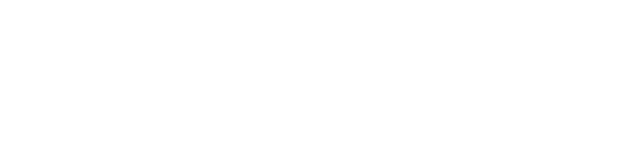
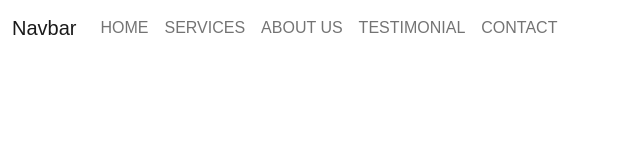
Before and after one commit to arafat356/fully-responsive-Html-css-bootstrap, a plain HTML site: page index.html in a window 1280 px wide. Shown: the whole page, without its empty margins (0-640 px from the left). Drawn offline with nearby package versions, Linux system fonts and the light colour scheme.

Commit message:
there is navbar added

```diff
--- a/index.html
+++ b/index.html
@@ -17,6 +17,36 @@
     <link rel="stylesheet" href="style.css" />
 </head>
 
-<body></body>
+<body>
+    <section id="nav-bar">
+        <nav class="navbar navbar-expand-lg">
+            <div class="container-fluid">
+                <a class="navbar-brand" href="#">Navbar</a>
+                <button class="navbar-toggler" type="button" data-bs-toggle="collapse" data-bs-target="#navbarNav" aria-controls="navbarNav" aria-expanded="false" aria-label="Toggle navigation">
+            <span class="navbar-toggler-icon"></span>
+          </button>
+                <div class="collapse navbar-collapse" id="navbarNav">
+                    <ul class="navbar-nav me-auto">
+                        <li class="nav-item">
+                            <a class="nav-link" aria-current="page" href="#">HOME</a>
+                        </li>
+                        <li class="nav-item">
+                            <a class="nav-link" href="#">SERVICES</a>
+                        </li>
+                        <li class="nav-item">
+                            <a class="nav-link" href="#">ABOUT US</a>
+                        </li>
+                        <li class="nav-item">
+                            <a class="nav-link"> TESTIMONIAL </a>
+                        </li>
+                        <li class="nav-item">
+                            <a class="nav-link"> CONTACT</a>
+                        </li>
+                    </ul>
+                </div>
+            </div>
+        </nav>
+    </section>
+</body>
 
 </html>
```
